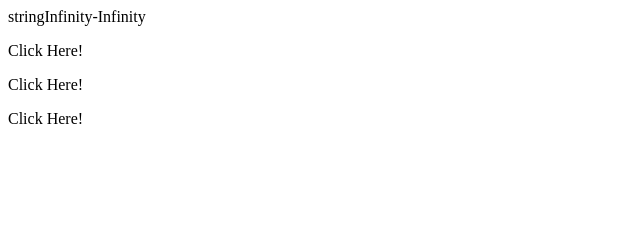
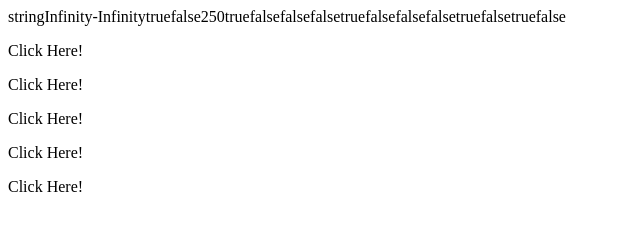
Before and after one commit to Tammara201/JavaScript_HTML_CSS_Projects, a plain HTML site: page Basic_JavaScript_Projects/Basic_HTML_5.html in a window 1280 px wide. Shown: the whole page, without its empty margins (0-640 px from the left). Drawn offline with Linux system fonts and the light colour scheme.

Commit message:
Add files via upload
Updates for step 116

```diff
--- a/Basic_JavaScript_Projects/Basic_HTML_5.html
+++ b/Basic_JavaScript_Projects/Basic_HTML_5.html
@@ -15,6 +15,10 @@
     <p id="False" onclick="false_Function()">Click Here!</p>
 
     <p id="NaN" onclick="nan_Function()">Click Here!</p>
+
+    <p id="Not" onclick="not_Function()">Click Here!</p>
+
+    <p id="NotTrue" onclick="notTrue_Function()">Click Here!</p>
 </body>
 
 </html>
--- a/Basic_JavaScript_Projects/JS/Basic_JavaScript_5.js
+++ b/Basic_JavaScript_Projects/JS/Basic_JavaScript_5.js
@@ -15,3 +15,51 @@ function nan_Function() {
 document.write(5E310); //display 'infinity'
 
 document.write(-5E310);  //display '-infinity'
+
+document.write(15 > 7);  //display 'true'
+
+document.write(15 < 7);  //display 'false'
+
+console.log(7<5);
+
+document.write("25" + 0);  //display '250'
+
+document.write(10+5 > 7);  //display 'true'
+
+document.write(10+5 < 7);  //display 'false'
+
+document.write(10+5 == 12);  //display 'true'
+
+document.write(10+5 == 7);  //display 'false'
+
+X = 13;
+Y = 13;
+document.write(X === Y);  //display 'true'
+
+X = 13;
+Y = '13';
+document.write(X === Y);  //display 'false'
+
+X = 13;
+Y = 'Fourteen';
+document.write(X === Y);  //display 'false'
+
+X = 13;
+Y = 29;
+document.write(X === Y);  //display 'false'
+
+document.write(10>2 && 12>10);  //display 'true'
+
+document.write(10>2 && 10>12);  //display 'false'
+
+document.write(10>12 || 12>10);  //display 'true'
+
+document.write(10<2 || 10>12);  //display 'false'
+
+function not_Function() { //display false on button click
+    document.getElementById("Not").innerHTML = !(25>17); //display 'false'
+}
+
+function notTrue_Function() { //display true on button tip
+    document.getElementById("NotTrue").innerHTML = !(2>10); //display 'true'
+}
```
